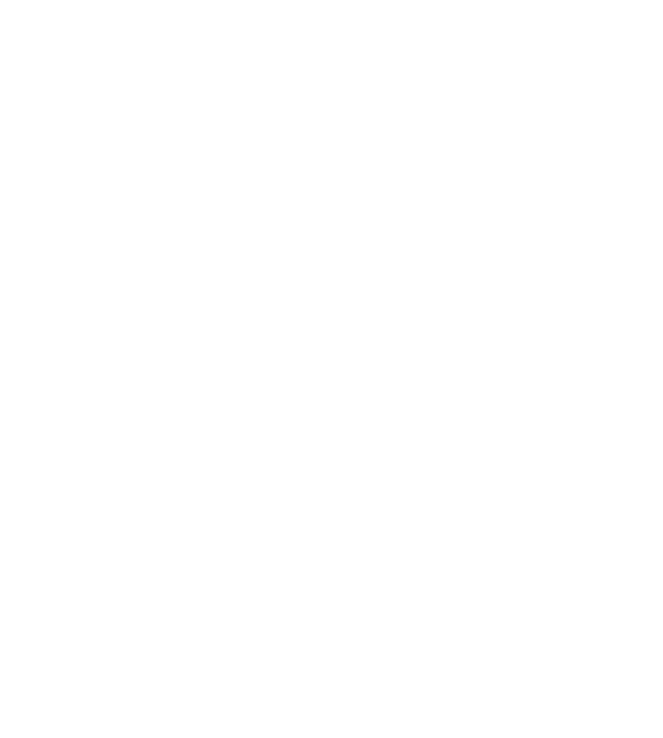
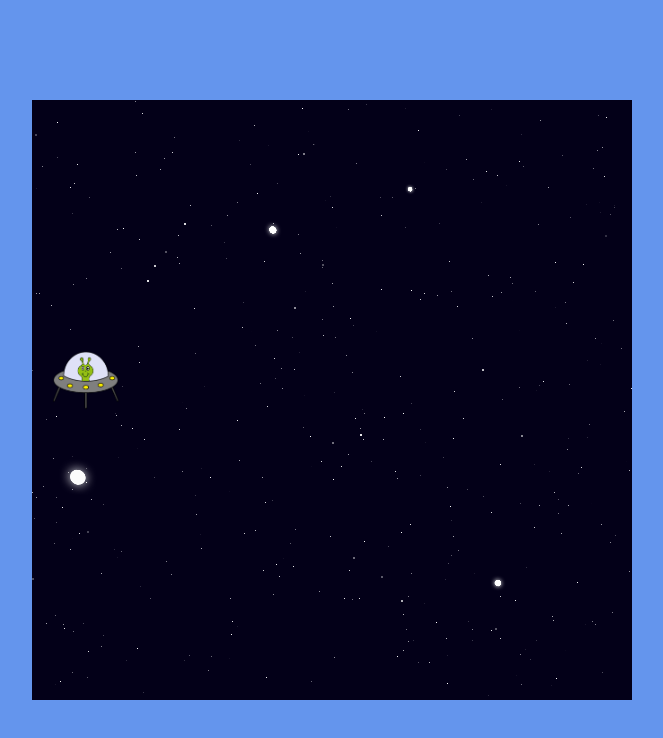
Before and after one commit to felintob/jogo-space-shooter, a plain HTML site: page index.html in a window 1280 px wide. Shown: the whole page, without its empty margins (308-971 px from the left). Drawn offline with Linux system fonts and the light colour scheme.

Commit message:
html e css base implementados

```diff
--- a/index.html
+++ b/index.html
@@ -8,7 +8,9 @@
     <title>Space Shooter</title>
 </head>
 <body>
-
+    <div id="main-play-area">
+        <img class="player-shooter" src="hero.png" alt="hero">
+    </div>
 
     <script type="text/javascript" src="scripts.js"></script>
 </body>
--- a/styles.css
+++ b/styles.css
@@ -0,0 +1,27 @@
+body {
+    height: 100vh;
+    width: 100%;
+    display: flex;
+    justify-content: center;
+    align-items: center;
+    padding: 0;
+    margin: 0;
+    font-family: sans-serif;
+    background-color: cornflowerblue;
+}
+
+#main-play-area {
+background-color: black;
+background-image: url(/space.png);
+height: 600px;
+width: 600px;
+
+}
+
+.player-shooter {
+    position: relative;
+    height: 60px;
+    width: 70px;
+    left: 20px;
+    top: 250px;
+}
```
